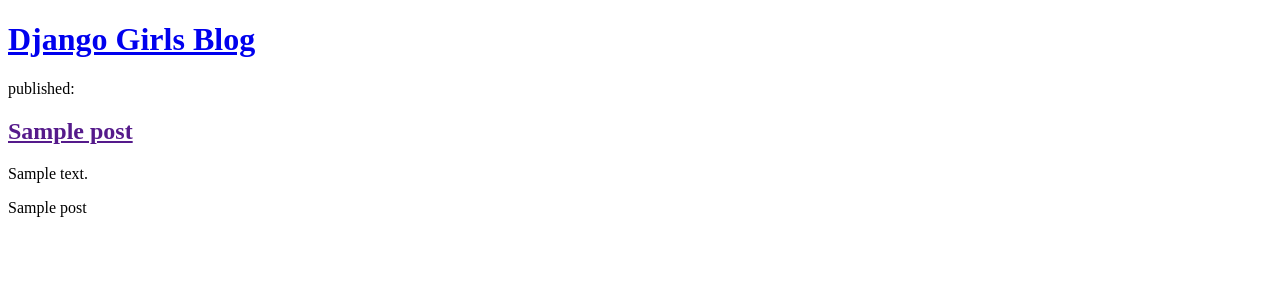
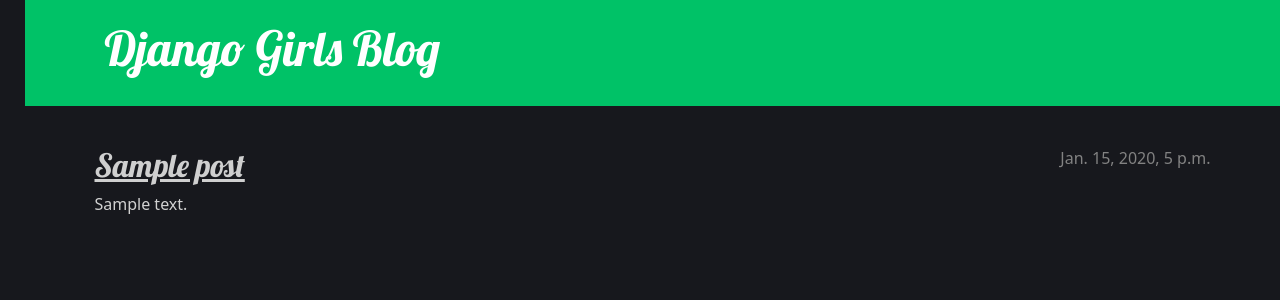
Before and after one commit to deKoder-ai/g7k2p_djangogirls, a Django app: page / in a window 1280 px wide. Shown: the top 300 px of the page. Run offline with Django 5.2, Linux system fonts and the light colour scheme; tables that the repository leaves empty hold one stand-in row (values such as "Sample post").

Commit message:
Template posts loop and views

```diff
--- /dev/null
+++ b/blog/static/css/blog.css
@@ -0,0 +1,80 @@
+body {
+  background-color: rgb(23, 24, 29);
+  padding-left: 25px;
+  color: rgb(209, 209, 209);
+}
+h1, a, h2 a {
+  color: aqua;
+  font-family: Lobster;
+}
+.page-header {
+  background-color: #00c267;
+  margin-top: 0;
+  margin-bottom: 40px;
+  padding: 20px 20px 20px 40px;
+}
+
+.page-header h1,
+.page-header h1 a,
+.page-header h1 a:visited,
+.page-header h1 a:active {
+  color: #ffffff;
+  font-size: 36pt;
+  text-decoration: none;
+}
+
+h1,
+h2,
+h3,
+h4 {
+  font-family: 'Lobster', cursive;
+}
+
+.date {
+  color: #828282;
+}
+
+.save {
+  float: right;
+}
+
+.post-form textarea,
+.post-form input {
+  width: 100%;
+}
+
+.top-menu,
+.top-menu:hover,
+.top-menu:visited {
+  color: #ffffff;
+  float: right;
+  font-size: 26pt;
+  margin-right: 20px;
+}
+
+.post {
+  margin-bottom: 70px;
+}
+
+.post h2 a,
+.post h2 a:visited {
+  color: #cfcfcf;
+}
+
+.post > .date,
+.post > .actions {
+  float: right;
+}
+
+.btn-secondary,
+.btn-secondary:visited {
+  color: #00c267;
+  background: none;
+  border-color: #00c267;
+  margin-left: 15px;
+}
+
+.btn-secondary:hover {
+  color: #cfcfcf;
+  background-color: #00c267;
+}
--- /dev/null
+++ b/blog/templates/blog/base.html
@@ -0,0 +1,27 @@
+{% load static %}
+<!DOCTYPE html>
+<html lang="en">
+<head>
+  <meta charset="UTF-8">
+  <meta name="viewport" content="width=device-width, initial-scale=1.0">
+  <title>Django Galdem</title>
+  <link rel="stylesheet" href="https://cdn.jsdelivr.net/npm/bootstrap@5.3.3/dist/css/bootstrap.min.css" integrity="sha384-QWTKZyjpPEjISv5WaRU9OFeRpok6YctnYmDr5pNlyT2bRjXh0JMhjY6hW+ALEwIH" crossorigin="anonymous">
+  <link rel="stylesheet" href="https://fonts.googleapis.com/css?family=Lobster&subset=latin,latin-ext">
+  <link rel="stylesheet" href="{% static 'css/blog.css' %}">
+</head>
+<body>
+  <header class="page-header">
+    <div class="container">
+        <h1><a href="/">Django Girls Blog</a></h1>
+    </div>
+  </header>
+  <main class="container">
+      <div class="row">
+          <div class="col">
+          {% block content %}
+          {% endblock %}
+          </div>
+      </div>
+  </main>
+</body>
+</html>
--- a/blog/templates/blog/post_list.html
+++ b/blog/templates/blog/post_list.html
@@ -1,22 +1,13 @@
-<!DOCTYPE html>
-<html lang="en">
-<head>
-  <meta charset="UTF-8">
-  <meta name="viewport" content="width=device-width, initial-scale=1.0">
-  <title>Document</title>
-</head>
-<body>
-  <header>
-      <h1><a href="/">Django Girls Blog</a></h1>
-  </header>
+{% extends 'blog/base.html' %}
 
-  {% for post in posts %}
-  <article>
-    <time>published: {{ post.publishes_date }}</time>
-    <h2><a href="">{{ post.title }}</a></h2>
-    <p>{{ post.text|linebreaksbr }}</p>
-  </article>
-    {{ post }}
-  {% endfor %}
-</body>
-</html>
+{% block content %}
+    {% for post in posts %}
+        <article class="post">
+            <time class="date">
+                {{ post.published_date }}
+            </time>
+            <h2><a href="{% url 'post_detail' pk=post.pk %}">{{ post.title }}</a></h2>
+            <p>{{ post.text|linebreaksbr }}</p>
+        </article>
+    {% endfor %}
+{% endblock %}
--- a/blog/urls.py
+++ b/blog/urls.py
@@ -3,4 +3,5 @@
 
 urlpatterns = [
     path('', views.post_list, name='post_list'),
+    path('post/<int:pk>/', views.post_detail, name='post_detail'),
 ]
--- a/blog/views.py
+++ b/blog/views.py
@@ -1,7 +1,12 @@
 from django.shortcuts import render
 from django.utils import timezone
 from .models import Post
+from django.shortcuts import render, get_object_or_404
 
 def post_list(request):
   posts = Post.objects.filter(published_date__lte=timezone.now()).order_by('published_date')
   return render(request, 'blog/post_list.html', {'posts': posts})
+
+def post_detail(request, pk):
+  post = get_object_or_404(Post, pk=pk)
+  return render(request, 'blog/post_detail.html', {'post': post})
```
Also changed, not shown: blog/templates/blog/post_detail.html (added, +13 -0 lines).
